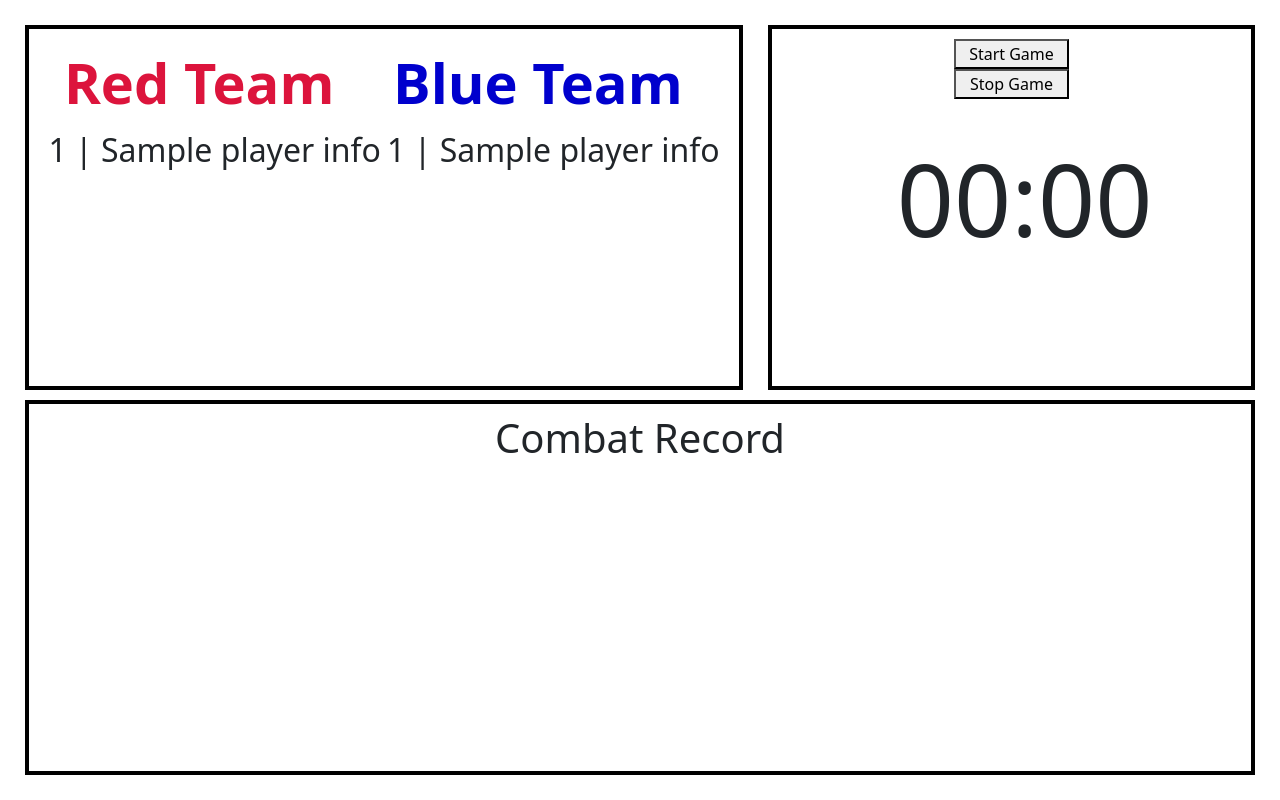
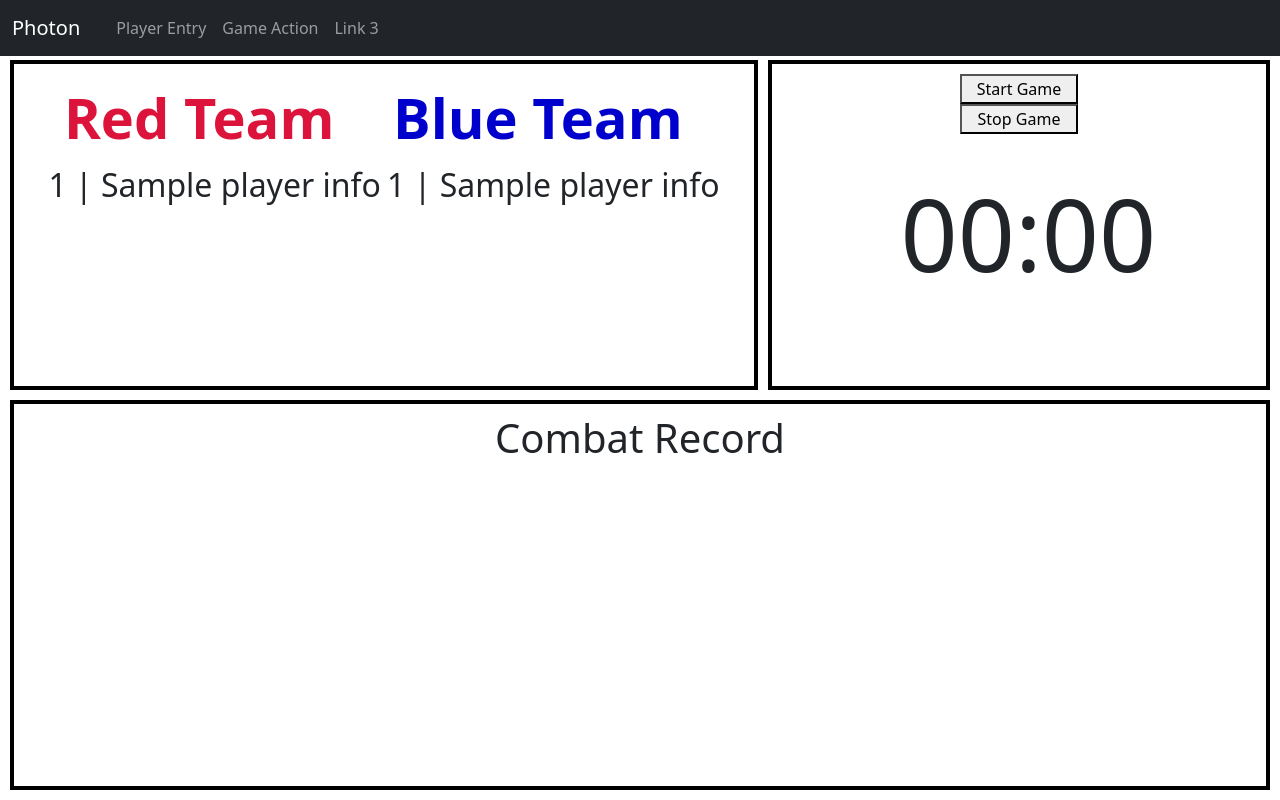
Before and after one commit to CharlesMortensen/SoftwareEngineeringProject1, a Django app: template lasertag/home/templates/home/game_action.html in a window 1280 px wide. Run offline with Django 4.2, Linux system fonts and the light colour scheme; the template is opened without the code that fills it: most values are stand-ins (such as "Sample title", 1, 10 or a date in 2020).

Commit message:
added navbar

```diff
--- a/lasertag/home/static/home/game_action.css
+++ b/lasertag/home/static/home/game_action.css
@@ -6,9 +6,9 @@
     bottom: 50%;
     overflow: auto;
     padding: 10px;
-    margin-top: 25px;
-    margin-left: 25px;
-    margin-right: 25px;
+    margin-top: 60px;
+    margin-left: 10px;
+    margin-right: 10px;
     margin-bottom: 10px;
     border: 4px solid black;
     text-align: center;
@@ -22,9 +22,9 @@
     bottom: 0;
     text-align:left;
     padding: 10px;
-    margin-left: 25px;
-    margin-right: 25px;
-    margin-bottom: 25px;
+    margin-left: 10px;
+    margin-right: 10px;
+    margin-bottom: 10px;
     border: 4px solid black;
     text-align: center;
 }
@@ -37,9 +37,9 @@
     bottom: 50%;
     overflow: auto;
     padding: 10px;
-    margin-top: 25px;
+    margin-top: 60px;
     margin-left: 0;
-    margin-right: 25px;
+    margin-right: 10px;
     margin-bottom: 10px;
     border: 4px solid black;
 }
--- a/lasertag/home/templates/home/game_action.html
+++ b/lasertag/home/templates/home/game_action.html
@@ -11,6 +11,25 @@
     <link rel="stylesheet" type="text/css" href="{%static "home/game_action.css"%}">
     </head>
     <body>
+        <nav class="navbar fixed-top navbar-expand-sm navbar-dark bg-dark">
+            <div class="container-fluid">
+                <a class="navbar-brand" href="{%url 'index'%}">Photon</a>
+                <div class="container-fluid">
+                    <!-- Links -->
+                    <ul class="navbar-nav">
+                      <li class="nav-item">
+                        <a class="nav-link" href="{%url 'player_entry'%}">Player Entry</a>
+                      </li>
+                      <li class="nav-item">
+                        <a class="nav-link" href="{%url 'game_action'%}">Game Action</a>
+                      </li>
+                      <li class="nav-item">
+                        <a class="nav-link" href="#">Link 3</a>
+                      </li>
+                    </ul>
+                  </div>
+            </div>
+        </nav>
         <div id="topHalf">
             <div class="playerTable">
                 <table align="center">
```
Also changed, not shown: lasertag/home/templates/home/player_entry.html (+20 -0 lines).
